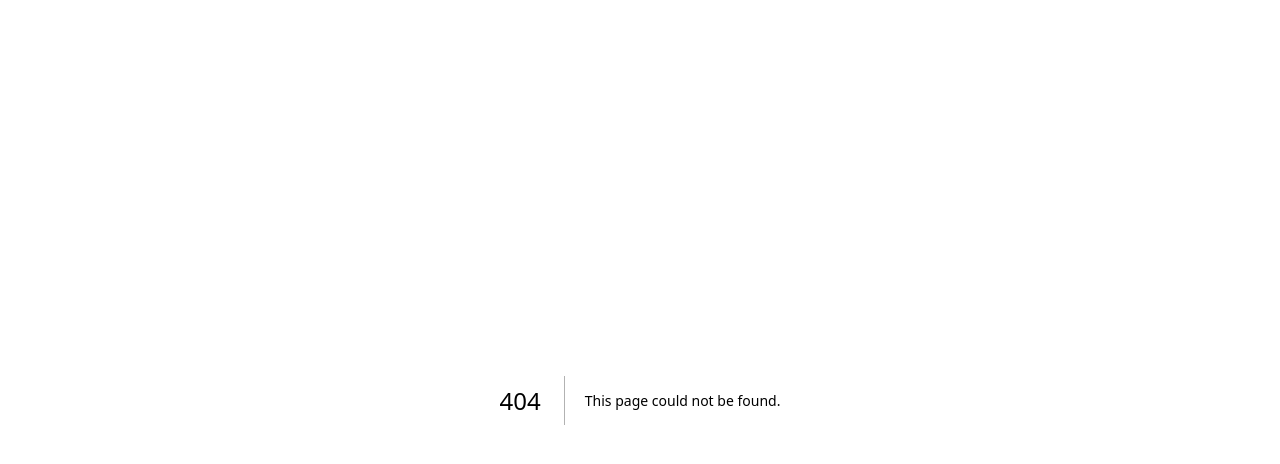
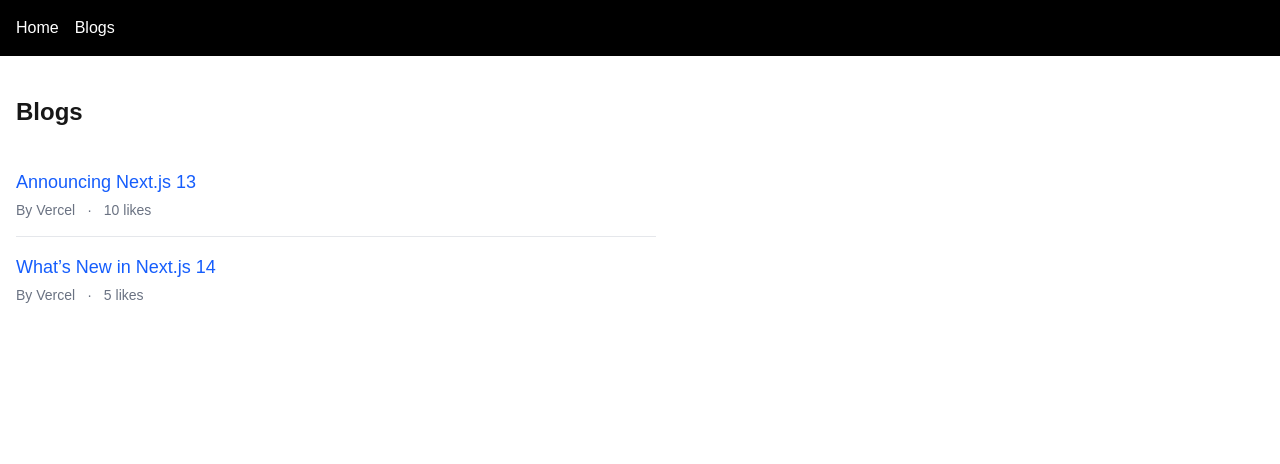
Before and after one commit to snr-roko/next-blog, a Next.js app: page /blogs in a window 1280 px wide. Before the commit this address had no page. Shown: the top 464 px of the page. Built offline with nearby package versions, Linux system fonts and the light colour scheme.

Commit message:
Exercise 1: Add Blogs page and navigation links to layout

```diff
--- /dev/null
+++ b/app/blogs/page.tsx
@@ -0,0 +1,52 @@
+export default function Blogs () {
+
+    type Blog = {
+        id: number;
+        title: string;
+        author: string;
+        url: string;
+        likes: number;
+    }
+    const blogs: Blog[] = [
+        {
+            id: 1,
+            title: "Announcing Next.js 13",
+            author: "Vercel",
+            url: "https://nextjs.org/blog/next-13",
+            likes: 10,
+        },
+        {
+            id: 2,
+            title: "What’s New in Next.js 14",
+            author: "Vercel",
+            url: "https://nextjs.org/blog/next-14",
+            likes: 5,
+        },
+    ]
+    return (
+        <div className="max-w-2xl py-10 px-4">
+            <h1 className="text-2xl font-semibold mb-6">Blogs</h1>
+            <ul className="divide-y divide-gray-200">
+                {
+                    blogs.map((blog) => (
+                        <li key={blog.id} className="py-4">
+                            <a
+                                href={blog.url}
+                                target="_blank"
+                                rel="noopener noreferrer"
+                                className="text-lg font-medium text-blue-600 hover:underline"
+                            >
+                                {blog.title}
+                            </a>
+                            <div className="mt-1 flex items-center gap-3 text-sm text-gray-500">
+                                <span>By {blog.author}</span>
+                                <span>·</span>
+                                <span>{blog.likes} likes</span>
+                            </div>
+                        </li>
+                    ))
+                }
+            </ul>
+        </div>
+    )
+}
--- a/app/layout.tsx
+++ b/app/layout.tsx
@@ -1,6 +1,7 @@
 import type { Metadata } from "next";
 import { Geist, Geist_Mono } from "next/font/google";
 import "./globals.css";
+import Link from "next/link";
 
 const geistSans = Geist({
   variable: "--font-geist-sans",
@@ -23,7 +24,17 @@ export default function RootLayout({ children }: LayoutProps<"/">) {
       lang="en"
       className={`${geistSans.variable} ${geistMono.variable} h-full antialiased`}
     >
-      <body className="min-h-full flex flex-col">{children}</body>
+      <body className="min-h-full flex flex-col">
+        <nav className="bg-black text-white p-4">
+          <Link href="/" className="mr-4">
+            Home
+          </Link>
+          <Link href="/blogs">
+            Blogs
+          </Link>
+        </nav>
+        {children}
+      </body>
     </html>
   );
 }
```
